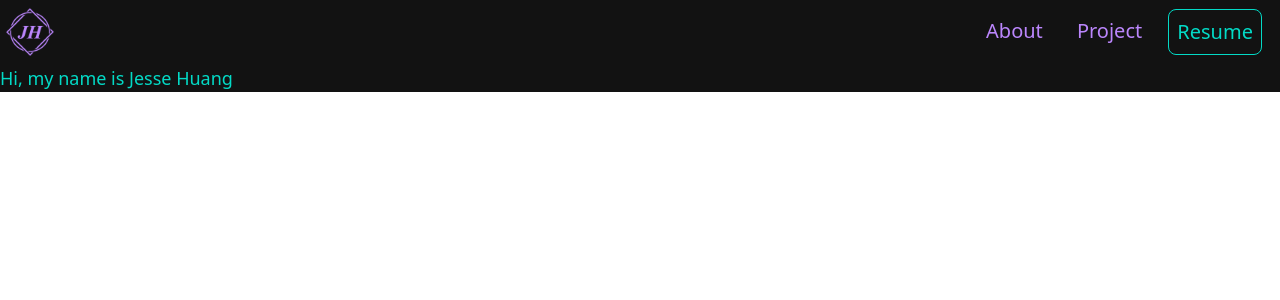
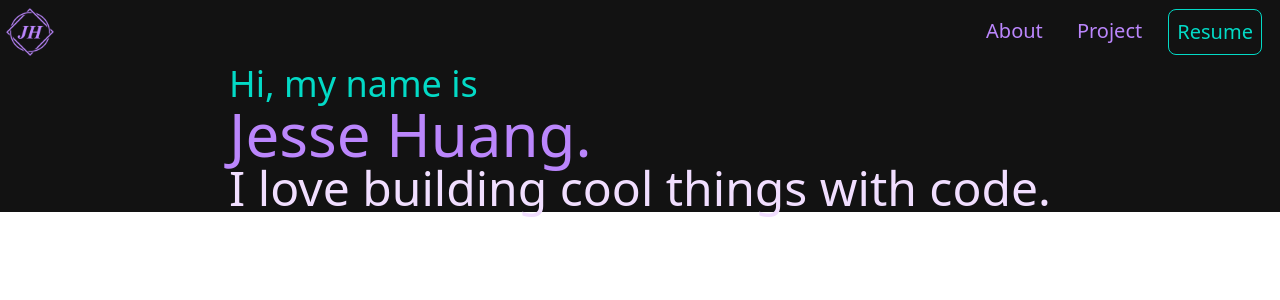
Before and after one commit to jjhuang417/NextPortfolio, a Next.js app: page / in a window 1280 px wide. Shown: the top 300 px of the page. Built offline with nearby package versions, Linux system fonts and the light colour scheme.

Commit message:
Added more to the front section.

```diff
--- a/pages/index.js
+++ b/pages/index.js
@@ -11,11 +11,40 @@ import Tailwind from '../tailwind.config.js';
 export default function Home() {
   const tailwindColors = Tailwind.theme.colors;
 
+  const hiMy = `
+    text-secondary
+    text-xl
+    md:text-4xl
+  `;
+
+  const nameStyling = `
+    text-primary
+    text-4xl
+    md:text-6xl
+  `;
+
+  const interestStyle = `
+    text-ternary
+    text-3xl
+    md:text-5xl
+  `;
+
+  const paragraphStyling = `
+  text-primary
+  text-6xl
+  md:text-8xl
+`;
+
   return (
     <div className="bg-background">
       <NavBar></NavBar>
-      <span className="text-lg text-secondary">Hi, my name is Jesse Huang</span>
-      <div className="bg-background"></div>
+      <main className="flex flex-row justify-center ">
+        <section className="flex flex-col justify-center">
+          <span className={hiMy}>Hi, my name is</span>
+          <span className={nameStyling}>Jesse Huang.</span>
+          <span className={interestStyle}>I love building cool things with code.</span>
+        </section>
+      </main>
     </div>
   )
 }
--- a/tailwind.config.js
+++ b/tailwind.config.js
@@ -8,6 +8,7 @@ module.exports = {
       'primary': '#BB86FC',
       'variant': '#3700B3',
       'secondary': '#03DAC6',
+      'ternary': '#F1DEFF',
       'background': '#121212',
     },
     extend: {},
```
Also changed, not shown: 1 other file (tests, documents, lock files or other folders).
